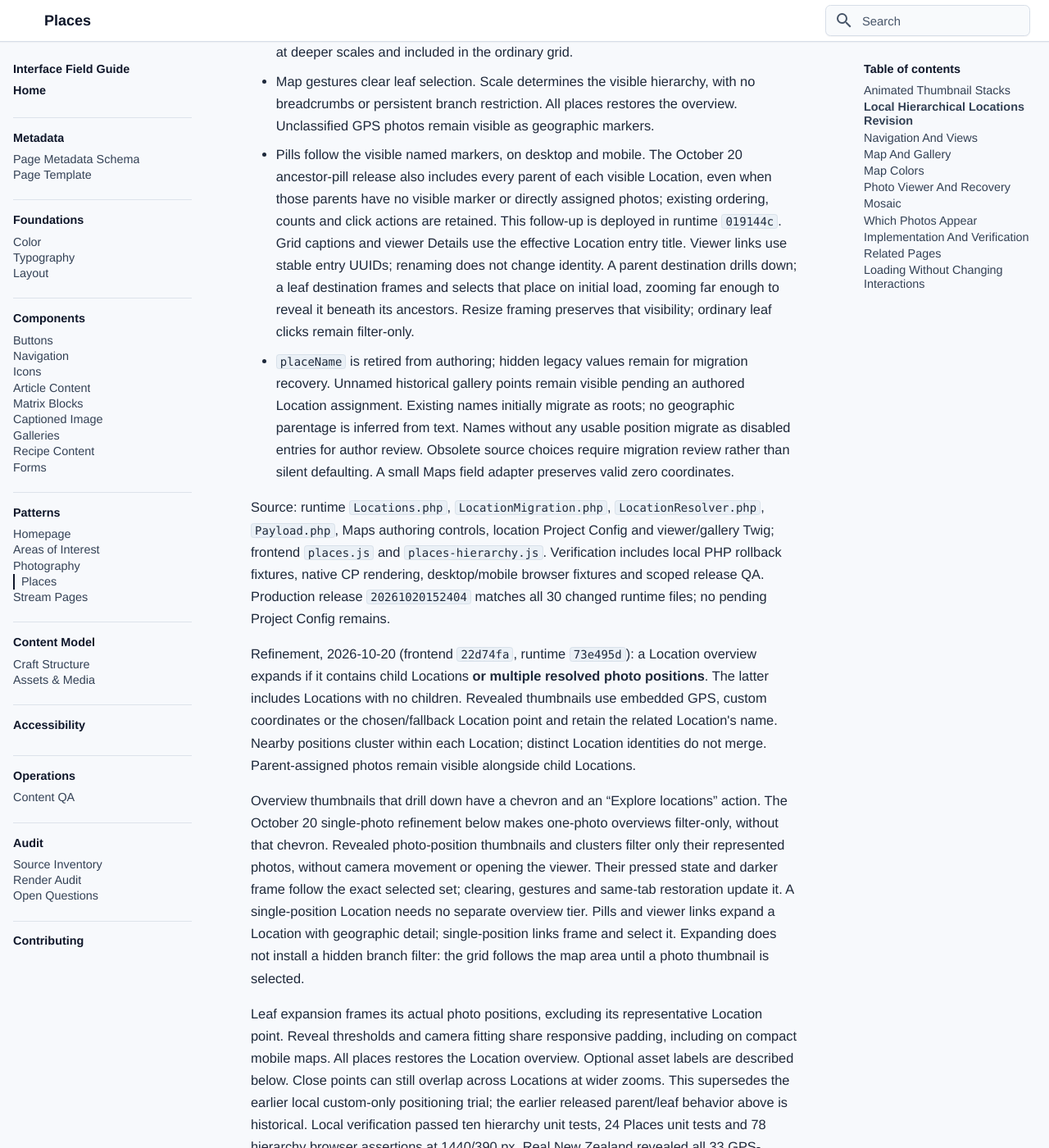
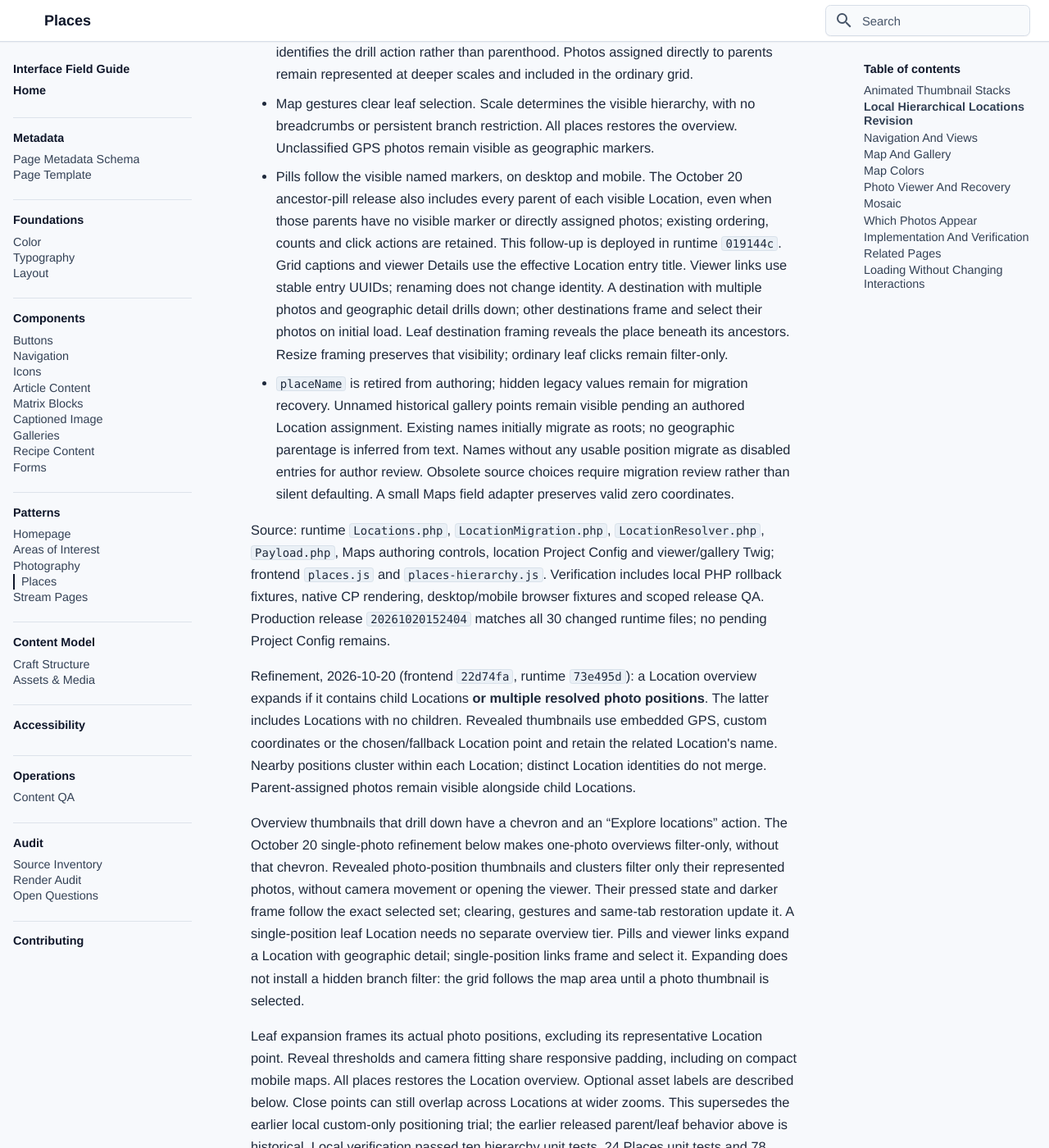
Before and after one commit to bentilden/Design-System, an MkDocs documentation site: the page built from docs/patterns/places.md, in a window 1280 px wide and 1400 px high, scrolled down 1905 px. Shown: the whole window at 82% size. Built offline with MkDocs 1.6.1 and Material for MkDocs 9.7.7, drawn with Linux system fonts in a browser that asks for light colours; some web fonts are replaced; some of the changed text lies outside the part shown.

Commit message:
Clarify released photo map interaction rules

```diff
--- a/docs/patterns/places.md
+++ b/docs/patterns/places.md
@@ -64,16 +64,16 @@ Released 2026-10-20 in runtime `e00d55e`, built from frontend `015757c`. This re
 
 - Native Locations Structure entries define names, ancestry and representative map points. Asset `photoPlace` overrides the gallery block's `photoPlace`; a blank asset relation inherits separately for each published use.
 - Map position is independent: Automatic uses embedded GPS then the assigned/inherited Location point; Use location’s map position ignores GPS; Set custom position uses the asset's manual point globally.
-- Overview shows roots. Activating a parent frames its photos and reveals children; activating a leaf filters the grid without moving the camera. A small trailing chevron identifies parent marker labels. Photos assigned directly to parents remain represented at deeper scales and included in the ordinary grid.
+- Overview shows roots. With the released October 20 refinements, a Location drills down only when it has multiple distinct photos and child Locations or multiple photo positions. A single-photo Location filters directly, including parents. The chevron identifies the drill action rather than parenthood. Photos assigned directly to parents remain represented at deeper scales and included in the ordinary grid.
 - Map gestures clear leaf selection. Scale determines the visible hierarchy, with no breadcrumbs or persistent branch restriction. All places restores the overview. Unclassified GPS photos remain visible as geographic markers.
-- Pills follow the visible named markers, on desktop and mobile. The October 20 ancestor-pill release also includes every parent of each visible Location, even when those parents have no visible marker or directly assigned photos; existing ordering, counts and click actions are retained. This follow-up is deployed in runtime `019144c`. Grid captions and viewer Details use the effective Location entry title. Viewer links use stable entry UUIDs; renaming does not change identity. A parent destination drills down; a leaf destination frames and selects that place on initial load, zooming far enough to reveal it beneath its ancestors. Resize framing preserves that visibility; ordinary leaf clicks remain filter-only.
+- Pills follow the visible named markers, on desktop and mobile. The October 20 ancestor-pill release also includes every parent of each visible Location, even when those parents have no visible marker or directly assigned photos; existing ordering, counts and click actions are retained. This follow-up is deployed in runtime `019144c`. Grid captions and viewer Details use the effective Location entry title. Viewer links use stable entry UUIDs; renaming does not change identity. A destination with multiple photos and geographic detail drills down; other destinations frame and select their photos on initial load. Leaf destination framing reveals the place beneath its ancestors. Resize framing preserves that visibility; ordinary leaf clicks remain filter-only.
 - `placeName` is retired from authoring; hidden legacy values remain for migration recovery. Unnamed historical gallery points remain visible pending an authored Location assignment. Existing names initially migrate as roots; no geographic parentage is inferred from text. Names without any usable position migrate as disabled entries for author review. Obsolete source choices require migration review rather than silent defaulting. A small Maps field adapter preserves valid zero coordinates.
 
 Source: runtime `Locations.php`, `LocationMigration.php`, `LocationResolver.php`, `Payload.php`, Maps authoring controls, location Project Config and viewer/gallery Twig; frontend `places.js` and `places-hierarchy.js`. Verification includes local PHP rollback fixtures, native CP rendering, desktop/mobile browser fixtures and scoped release QA. Production release `20261020152404` matches all 30 changed runtime files; no pending Project Config remains.
 
 Refinement, 2026-10-20 (frontend `22d74fa`, runtime `73e495d`): a Location overview expands if it contains child Locations **or multiple resolved photo positions**. The latter includes Locations with no children. Revealed thumbnails use embedded GPS, custom coordinates or the chosen/fallback Location point and retain the related Location's name. Nearby positions cluster within each Location; distinct Location identities do not merge. Parent-assigned photos remain visible alongside child Locations.
 
-Overview thumbnails that drill down have a chevron and an “Explore locations” action. The October 20 single-photo refinement below makes one-photo overviews filter-only, without that chevron. Revealed photo-position thumbnails and clusters filter only their represented photos, without camera movement or opening the viewer. Their pressed state and darker frame follow the exact selected set; clearing, gestures and same-tab restoration update it. A single-position Location needs no separate overview tier. Pills and viewer links expand a Location with geographic detail; single-position links frame and select it. Expanding does not install a hidden branch filter: the grid follows the map area until a photo thumbnail is selected.
+Overview thumbnails that drill down have a chevron and an “Explore locations” action. The October 20 single-photo refinement below makes one-photo overviews filter-only, without that chevron. Revealed photo-position thumbnails and clusters filter only their represented photos, without camera movement or opening the viewer. Their pressed state and darker frame follow the exact selected set; clearing, gestures and same-tab restoration update it. A single-position leaf Location needs no separate overview tier. Pills and viewer links expand a Location with geographic detail; single-position links frame and select it. Expanding does not install a hidden branch filter: the grid follows the map area until a photo thumbnail is selected.
 
 Leaf expansion frames its actual photo positions, excluding its representative Location point. Reveal thresholds and camera fitting share responsive padding, including on compact mobile maps. All places restores the Location overview. Optional asset labels are described below. Close points can still overlap across Locations at wider zooms. This supersedes the earlier local custom-only positioning trial; the earlier released parent/leaf behavior above is historical. Local verification passed ten hierarchy unit tests, 24 Places unit tests and 78 hierarchy browser assertions at 1440/390 px. Real New Zealand revealed all 33 GPS-positioned photos in five desktop/two mobile groups, with every point inside the fitted area, exact subset click/tap filtering and no camera change or viewer launch. Screenshots were visually reviewed; physical devices and Safari were not tested.
 
```
